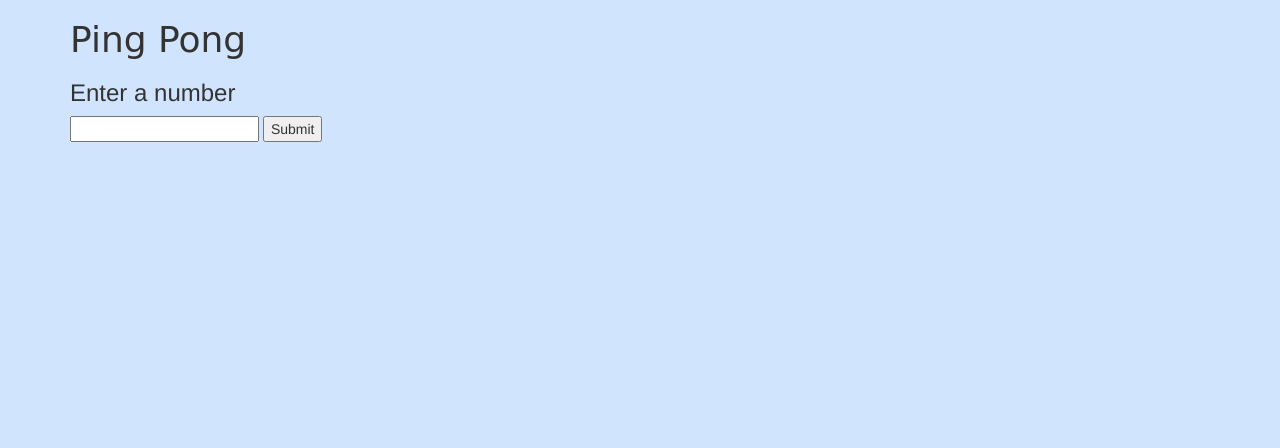
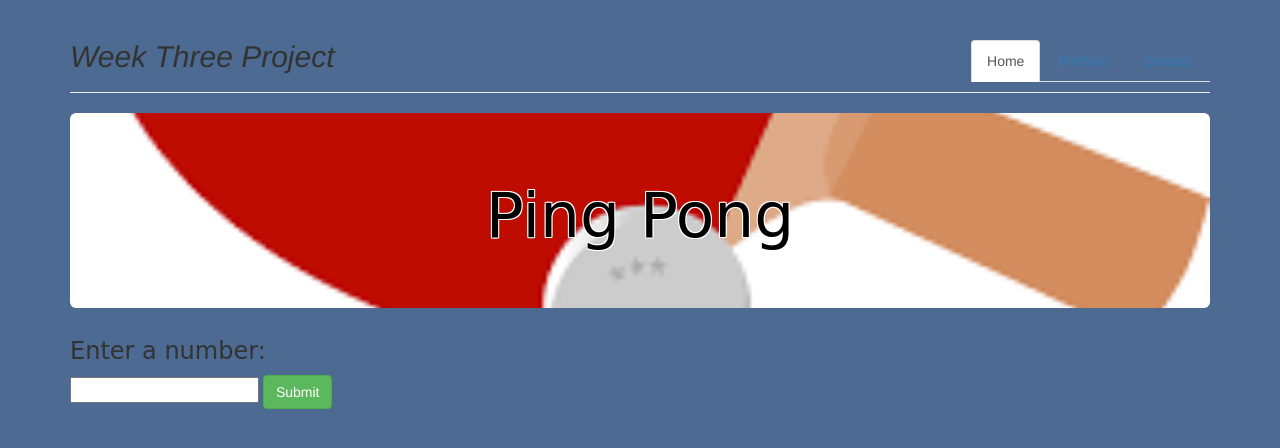
Before and after one commit to maldonmeehan/ping-pong, a plain HTML site: page index.html in a window 1280 px wide. Drawn offline with Linux system fonts and the light colour scheme.

Commit message:
update css and add red ping pong image

```diff
--- a/css/styles.css
+++ b/css/styles.css
@@ -1,20 +1,29 @@
 body {
-    background-color: #d0e4fe;
-    /*background-image: url("../img/pingpong.png");*/
-}
-
-#outcomepingpong {
-  display: none;
+    background-color: #4C6A92;
 }
 
 h1{
   font-family: cursive;
-  text-align: left;
+  text-align: center;
+  text-shadow:
+    1px 1px white,
+    -1px -1px white,
+    -1px 1px white,
+    1px -1px white;
 }
 
-/*.jumbotron.pingpong {
+h2{
+  font-style: oblique;
+}
+
+h3{
+  font-family:cursive;
+}
+
+.jumbotron {
   margin-top: 20px;
-  background-position: 0% 60%;
+  background-position: 0% 80%;
   background-size: cover;
+  background-image: url("../img/pingpongred.png");
   color: black;
-}*/
+}
--- a/index.html
+++ b/index.html
@@ -6,17 +6,23 @@
   </head>
   <body>
     <div class="container">
+      <header class="page-header">
+        <ul class="nav nav-tabs pull-right">
+          <li class="active"><a href="#">Home</a></li>
+          <li><a href="https://github.com/maldonmeehan">Portfolio</a></li>
+          <li><a href="mailto:maldonmeehan@gmail.com">Contact</a></li>
+        </ul>
+      <h2 class="header">Week Three Project</h2>
+      </header>
+      <div class="jumbotron">
       <h1>Ping Pong</h1>
-      <h3>Enter a number</h3>
-      <input type="number" id="myNumber"></input>
-      <button id="play">Submit</button>
-        <!-- <div id="outcomepingpong">
-          <div class="jumbotron pingpong"> -->
-            <!-- <h2>Here is your answer:</h2> -->
-            <ul id="pingpong">
-            </ul>
-          </div>
-        </div>
+      </div>
+      <h3>Enter a number:</h3>
+      <input type="number" id="yourNumber">
+      <button class="btn btn-success" id="play">Submit</button>
+        <ul id="pingpong">
+        </ul>
+      </div>
     <script src="js/jquery-1.12.4.js"></script>
     <script src="js/scripts.js"></script>
   </body>
--- a/js/scripts.js
+++ b/js/scripts.js
@@ -1,11 +1,11 @@
-// $(document).ready(function(){
-//   event.preventDefault();
-// }
 var answer = "";
 
-$("#play").click(function() {
-  var inputNumber = parseInt($("#myNumber").val());
-  for (i=1; i<=inputNumber; i++) {
+$("#play").click(function(event) {
+  event.preventDefault();
+  // $("ul#pingpong" li).remove();
+  var inputNumber = parseInt($("#yourNumber").val());
+  for (i=1; i<=inputNumber; i++)
+  {
     if (i%15===0) {
       answer = "ping-pong";
     } else if (i%5===0) {
@@ -16,6 +16,5 @@ $("#play").click(function() {
       answer = i;
     }
     $("#pingpong").append("<li>" + answer + "</li>");
-    // $("#outcomepingpong").show();
   }
 });
```
Also changed, not shown: img/pingpongred.png (added), 1 other file.
